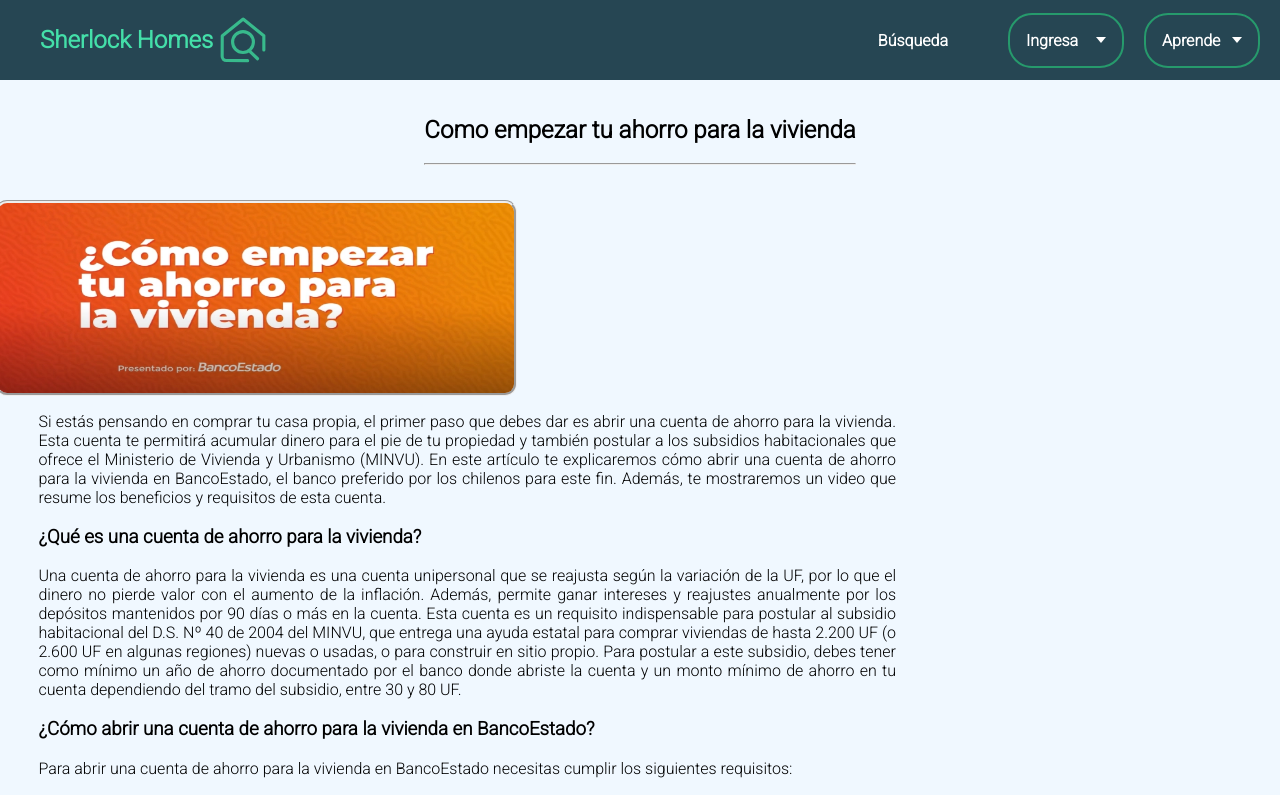
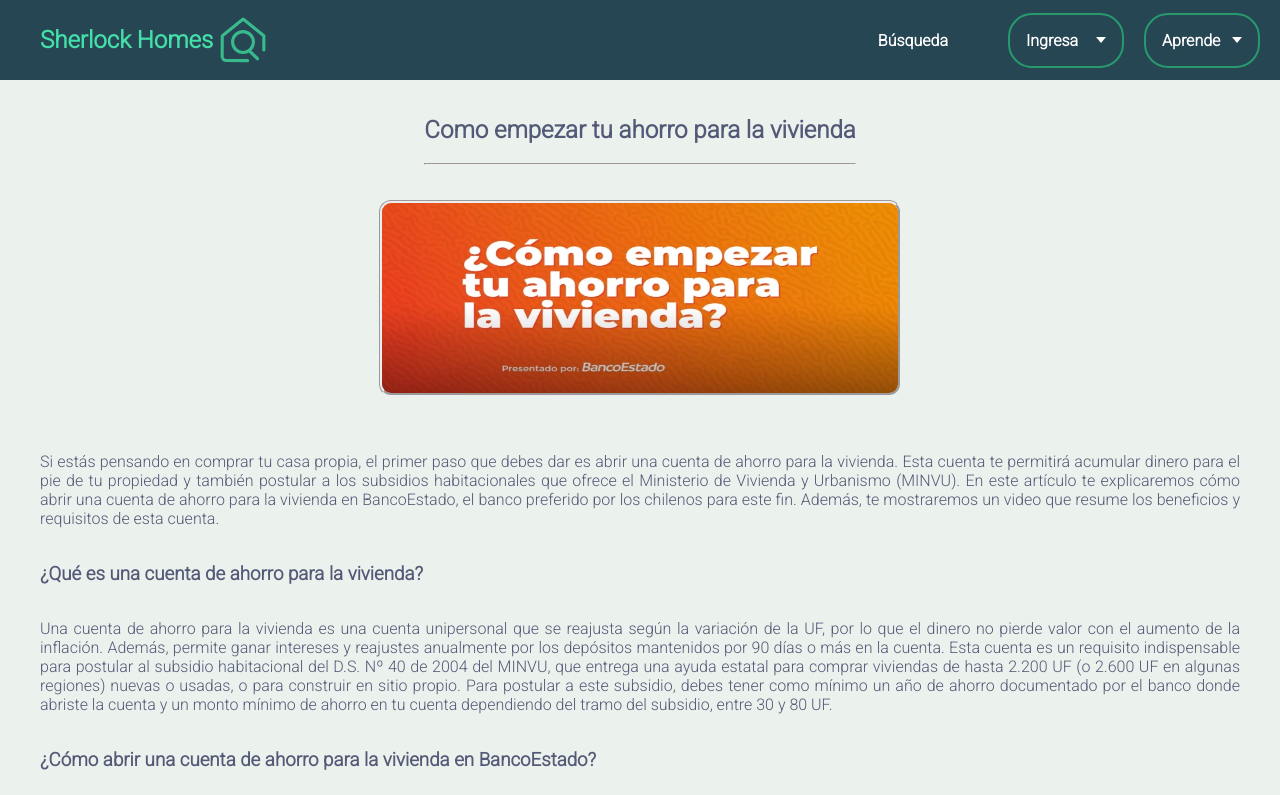
Before and after one commit to ElBugs99/Sherlock-Homes, a React (Create React App) app in the folder client/: page /financiamiento in a window 1280 px wide. Shown: the top 795 px of the page. Built offline with nearby package versions, Linux system fonts and the light colour scheme.

Commit message:
financiamiento page css

```diff
--- a/client/src/Components/Financiamiento/financiamiento.css
+++ b/client/src/Components/Financiamiento/financiamiento.css
@@ -5,8 +5,14 @@
     display: flex;
     flex-direction: column;
     align-items: center;
-    background-color: aliceblue;
+    background-color: #ebf1ec;
+    color: #535A77;
+}
 
+.f-content {
+    display: flex;
+    flex-direction: column;
+    width: 100%;
 
 }
 
@@ -14,13 +20,12 @@
     margin-top: 10%;
     display: block;
     margin-bottom: 1%;
-
-
 }
 
 .info{
-    margin-left: 3%;
-    margin-right: 30%;
+    display: flex;
+    flex-direction: column;
+    padding: 40px;
     text-align: justify;
 }
 .imgFinanciemaiento{
@@ -28,8 +33,7 @@
     width: 516px;
     border-style:groove;
     border-radius: 12px;
-    margin-right: 60%;
-
+    align-self: center;
 }
 
 .video{
--- a/client/src/Components/Financiamiento/financiamiento.js
+++ b/client/src/Components/Financiamiento/financiamiento.js
@@ -7,14 +7,15 @@ import educFinanciera from '../../assets/images/bancoFinanza.webp'
 
 
 
-export default function financiamiento(){
+export default function financiamiento() {
 
 
 
 
-    return(
+    return (
         <div className="financiamiento">
-            <NavBar searchHidden={true}/>
+            <NavBar searchHidden={true} />
+
             <div className='header'>
                 <div className='financiamineto-info'>
                     <h2 className="titulo">Como empezar tu ahorro para la vivienda</h2>
@@ -25,7 +26,8 @@ export default function financiamiento(){
                 </div>
 
             </div>
-            <img className='imgFinanciemaiento' src={educFinanciera} alt='educacionFinanciera'/>
+            <div className='f-content'>
+            <img className='imgFinanciemaiento' src={educFinanciera} alt='educacionFinanciera' />
             <div className='info'>
                 <p>Si estás pensando en comprar tu casa propia, el primer paso que debes dar es abrir una cuenta de ahorro para la vivienda. Esta cuenta te permitirá acumular dinero para el pie de tu propiedad y también postular a los subsidios habitacionales que ofrece el Ministerio de Vivienda y Urbanismo (MINVU).
                     En este artículo te explicaremos cómo abrir una cuenta de ahorro para la vivienda en BancoEstado, el banco preferido por los chilenos para este fin. Además, te mostraremos un video que resume los beneficios y requisitos de esta cuenta.
@@ -93,10 +95,12 @@ export default function financiamiento(){
                 </p>
 
                 <div className='video'>
-                <YoutubeVideo videoId={"iThpiAwfMpw"}/>
+                    <YoutubeVideo videoId={"iThpiAwfMpw"} />
                 </div>
 
             </div>
+            </div>
+
 
 
 
```
Lines whose indentation alone changed are shown as unchanged.
